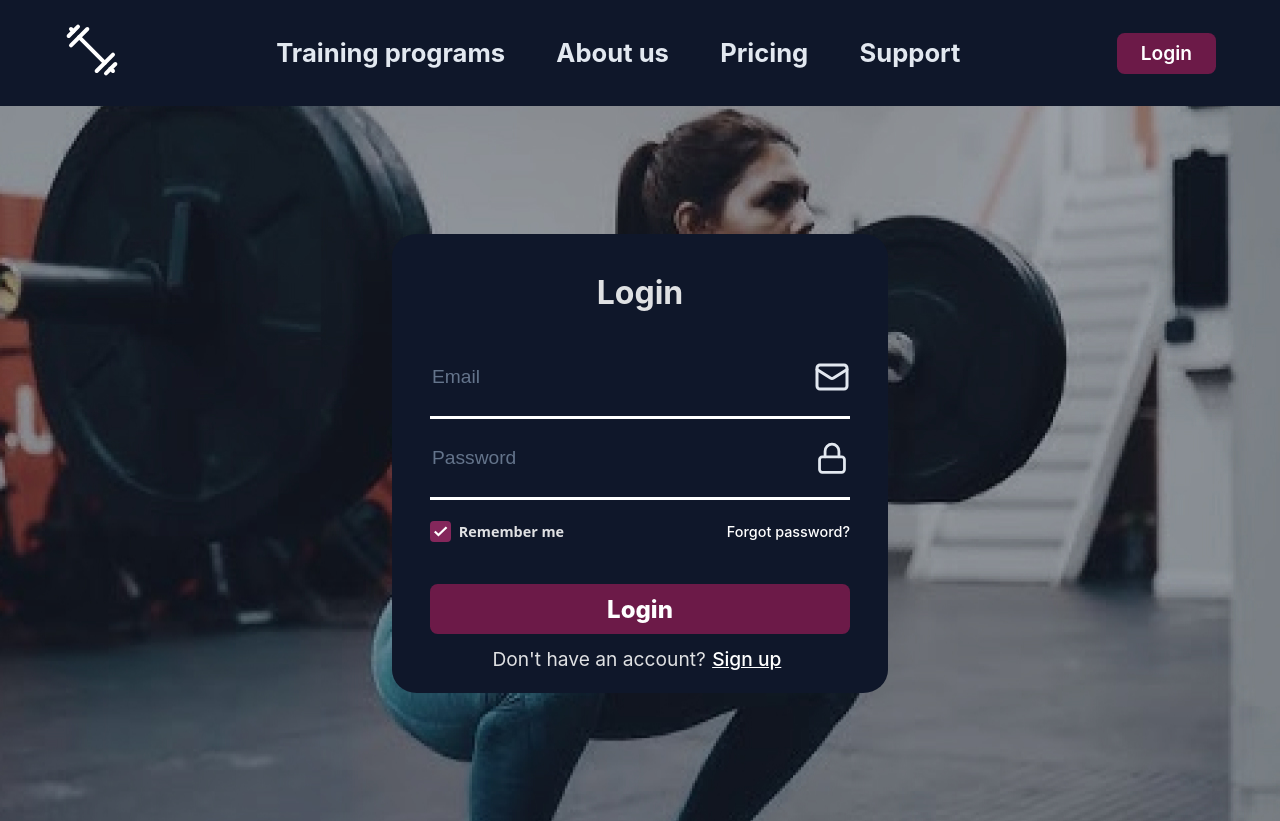
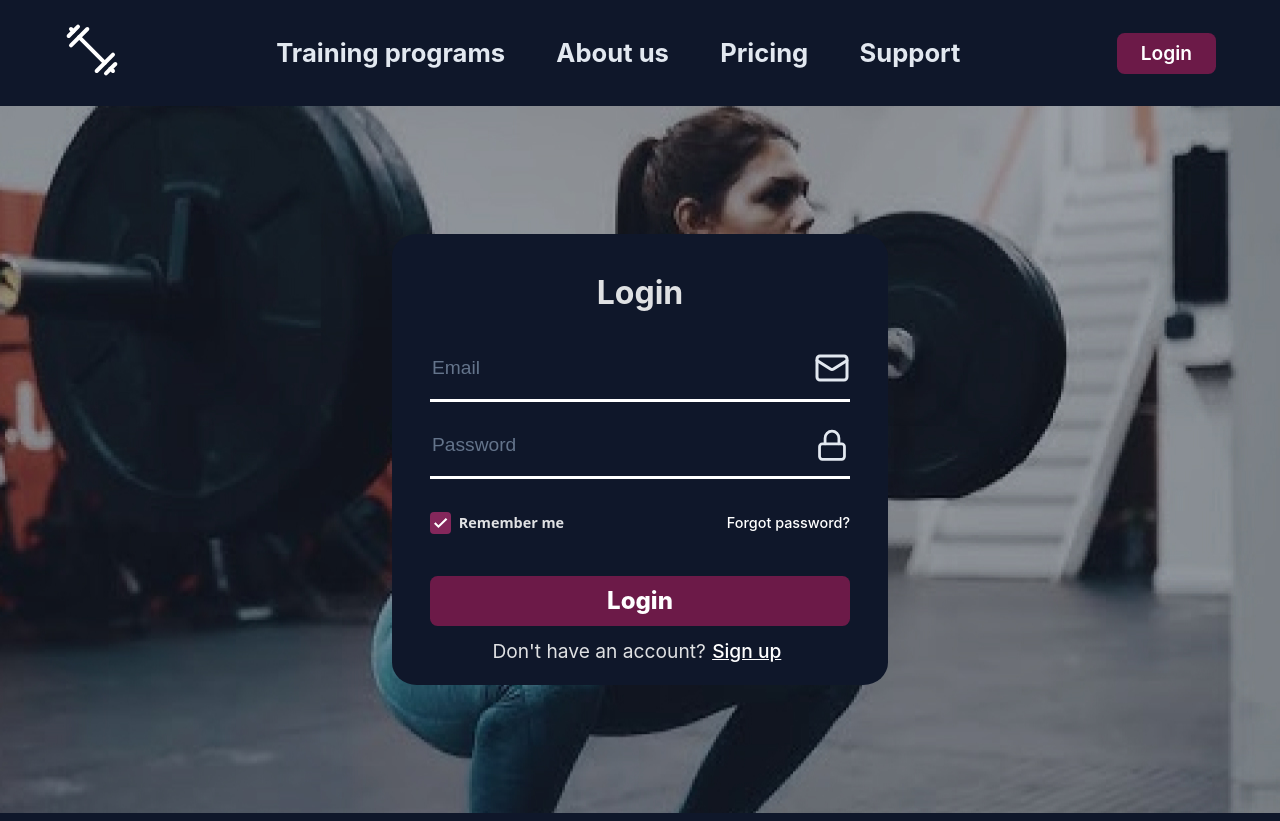
Before and after one commit to vislofie/trainer-web, a React (Vite) app in the folder frontend/: page /signin in a window 1280 px wide. Built offline with nearby package versions, Linux system fonts and the light colour scheme.

Commit message:
moved labels in textfield a lil bit

```diff
--- a/frontend/src/components/TextField/TextField.css
+++ b/frontend/src/components/TextField/TextField.css
@@ -1,7 +1,9 @@
 .input-filler {
-  padding: 5% 0%;
+  padding: 3% 0%;
   border-bottom: 3px solid white;
   display: flex;
+
+  margin-bottom: 3%;
 }
 
 .input-filler img {
```
